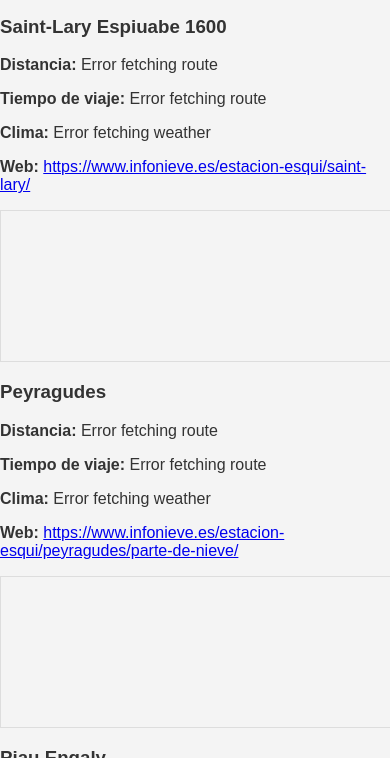
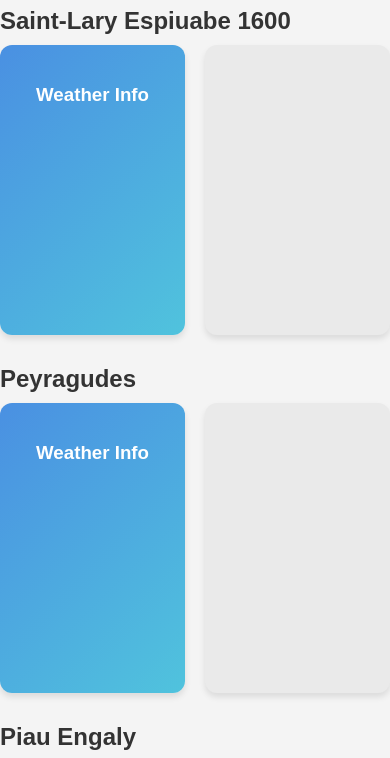
Before and after one commit to enyavi/ski-trip, a plain HTML site: page index.html in a window 390 px wide. Shown: the part 77-835 px from the top of the page. Drawn offline with Linux system fonts and the light colour scheme; some packages are replaced by stand-ins of ours; no server answers.

Commit message:
add: iphone style cards working

```diff
--- a/css/styles.css
+++ b/css/styles.css
@@ -72,9 +72,52 @@ footer {
   margin-top: 0.5rem;
 }
 
+/* Container para cada fila */
+.station-row {
+  margin-bottom: 30px;
+}
+
+.station-row h2 {
+  font-size: 1.5rem;
+  margin-bottom: 10px;
+  color: #333;
+}
+
+/* Contenedor de las dos tarjetas */
+.station-cards {
+  display: flex;
+  gap: 20px;
+  justify-content: space-between;
+}
+
+/* Tarjetas individuales */
+.station-card {
+  flex: 1; /* Ambas tarjetas ocupan el mismo ancho */
+  border-radius: 12px;
+  overflow: hidden;
+  padding: 20px;
+  color: white;
+  height: 250px; /* Tamaño ajustado */
+  box-shadow: 0 4px 6px rgba(0, 0, 0, 0.1);
+}
+
+.weather-card {
+  background: linear-gradient(135deg, #4a90e2, #50c3dd);
+}
+
+.map-card {
+  background: #eaeaea;
+  color: #333;
+}
+
+/* Map styles */
 .map {
-  width: 100%;
-  height: 150px; /* Asegúrate de definir la altura */
-  border: 1px solid #ddd; /* Opcional, para visualizar el contenedor */
-  margin-top: 10px; /* Espaciado opcional */
+  height: 100%;
+  border-radius: 8px;
 }
+
+/* Map styles */
+.map {
+  height: 100%;
+  border-radius: 8px;
+}
--- a/index.html
+++ b/index.html
@@ -8,7 +8,59 @@
 </head>
 <body>
   <h1>Our Ski Trip to the French Pyrenees</h1>
-  <div id="stations-container"></div> <!-- Contenedor de tarjetas -->
+  <div id="stations-container">
+    <div class="station-row">
+        <h2 id="station-s1-name">Station 1</h2>
+        <div class="station-cards">
+            <div class="station-card weather-card">
+                <h3>Weather Info</h3>
+                <div id="station-s1-weather" class="weather"></div>
+            </div>
+            <div class="station-card map-card">
+                <div id="station-s1-map" class="map"></div>
+            </div>
+        </div>
+    </div>
+
+    <div class="station-row">
+        <h2 id="station-s2-name">Station 2</h2>
+        <div class="station-cards">
+            <div class="station-card weather-card">
+                <h3>Weather Info</h3>
+                <div id="station-s2-weather" class="weather"></div>
+            </div>
+            <div class="station-card map-card">
+                <div id="station-s2-map" class="map"></div>
+            </div>
+        </div>
+    </div>
+
+      <div class="station-row">
+        <h2 id="station-s3-name">Station 3</h2>
+        <div class="station-cards">
+            <div class="station-card weather-card">
+                <h3>Weather Info</h3>
+                <div id="station-s3-weather" class="weather"></div>
+            </div>
+            <div class="station-card map-card">
+                <div id="station-s3-map" class="map"></div>
+            </div>
+        </div>
+    </div>
+
+    <div class="station-row">
+      <h2 id="station-s4-name">Station 4</h2>
+      <div class="station-cards">
+          <div class="station-card weather-card">
+              <h3>Weather Info</h3>
+              <div id="station-s4-weather" class="weather"></div>
+          </div>
+          <div class="station-card map-card">
+              <div id="station-s4-map" id="station-s4-map" class="map"></div>
+          </div>
+      </div>
+  </div>
+  </div>
 
   <script type="module" src="js/app.js"></script>
   <script src="https://maps.googleapis.com/maps/api/js?key=AIzaSyCjef5LPJpnTuyq1sbBDKTkK9TGCyCV--Y&libraries=geometry,visualization"
--- a/js/app.js
+++ b/js/app.js
@@ -9,6 +9,11 @@ document.addEventListener("DOMContentLoaded", async () => {
     const stationsContainer = document.getElementById("stations-container");
 
     PLACES.forEach(async (place) => {
+
+        updateStationName(place.name, place.id);
+
+
+
         const card = createStationCard(place);
         //const mapCard = createMapCard(place);
         stationsContainer.appendChild(card);
@@ -20,15 +25,25 @@ document.addEventListener("DOMContentLoaded", async () => {
         const weatherData = await getCurrentWeather(place.coordinates.latitude, place.coordinates.longitude);
 
         // Actualiza la tarjeta con el clima
-        updateCardWithWeatherInfo(card, weatherData);
+        updateCardWithWeatherInfo(place.id, card, weatherData);
 
         // Obtén la ruta de Arreau a la estación
         const routeData = await fetchRoute(basePlace.coordinates, place.coordinates, gApiKey);
 
         // Actualiza la tarjeta con los datos de la ruta
         updateCardWithRouteInfo(card, place, routeData);
+
+        // Inicializa el mapa
+        initMap(place.id, { lat: place.latitude, lng: place.longitude });
     });
+
+
 });
+
+function updateStationName(name, stationId) {
+  const titleElement = document.querySelector(`#station-${stationId}-name`);
+  titleElement.textContent = name;
+}
 
 // Función para crear una tarjeta de estación
 function createStationCard(place) {
@@ -71,7 +86,7 @@ function updateCardWithRouteInfo(card, place, routeData) {
 }
 
 window.initMap = function(place, encodedPolyline, centerCoordinates) {
-  const mapContainer = document.getElementById(`${place.id}-map`);
+  const mapContainer = document.getElementById(`station-${place.id}-map`);
   if (!mapContainer) {
       console.error(`Map container not found for place: ${place.id}`);
       return;
@@ -149,7 +164,7 @@ function formatDuration(durationString) {
 
 
 // Función para actualizar la tarjeta con el clima
-function updateCardWithWeatherInfo(card, weatherData) {
+function updateCardWithWeatherInfo(stationId, card, weatherData) {
     const weatherElement = card.querySelector(".weather");
 
     if (weatherData && weatherData.current) {
@@ -160,4 +175,27 @@ function updateCardWithWeatherInfo(card, weatherData) {
     } else {
         weatherElement.textContent = "Error fetching weather";
     }
+
+    updateWeatherCard(stationId, weatherData);
+
+
 }
+
+function updateWeatherCard(stationId, weatherData) {
+  const weatherCard = document.querySelector(`#station-${stationId}-weather`);
+  if (weatherCard && weatherData) {
+      const temperature = `${weatherData.current.temp_c}°C`;
+      const condition = weatherData.current.condition.text;
+      const iconUrl = weatherData.current.condition.icon;
+
+      weatherCard.innerHTML = `
+          <div class="weather-info">
+              <img src="https:${iconUrl}" alt="${condition}">
+              <div>
+                  <div class="temp">${temperature}</div>
+                  <div class="condition">${condition}</div>
+              </div>
+          </div>
+      `;
+  }
+}
--- a/js/maps.js
+++ b/js/maps.js
@@ -11,25 +11,25 @@ const PLACES = [
     {
         name: "Saint-Lary Espiuabe 1600",
         coordinates: { latitude: 42.8256, longitude: 0.2601 },
-        id: "saint-lary",
+        id: "s1",
         url: "https://www.infonieve.es/estacion-esqui/saint-lary/"
     },
     {
         name: "Peyragudes",
         coordinates: { latitude: 42.7912, longitude: 0.4464 },
-        id: "peyragudes",
+        id: "s2",
         url: "https://www.infonieve.es/estacion-esqui/peyragudes/parte-de-nieve/"
     },
     {
         name: "Piau Engaly",
         coordinates: { latitude: 42.7839, longitude: 0.1586 },
-        id: "piau-engaly",
+        id: "s3",
         url: "https://www.infonieve.es/estacion-esqui/piau-engaly/"
     },
     {
         name: "Superbagneres",
         coordinates: { latitude: 42.7683, longitude: 0.5771 },
-        id: "superbagneres",
+        id: "s4",
         url: "https://www.infonieve.es/estacion-esqui/luchon-superbagneres/"
     }
 ];
```
